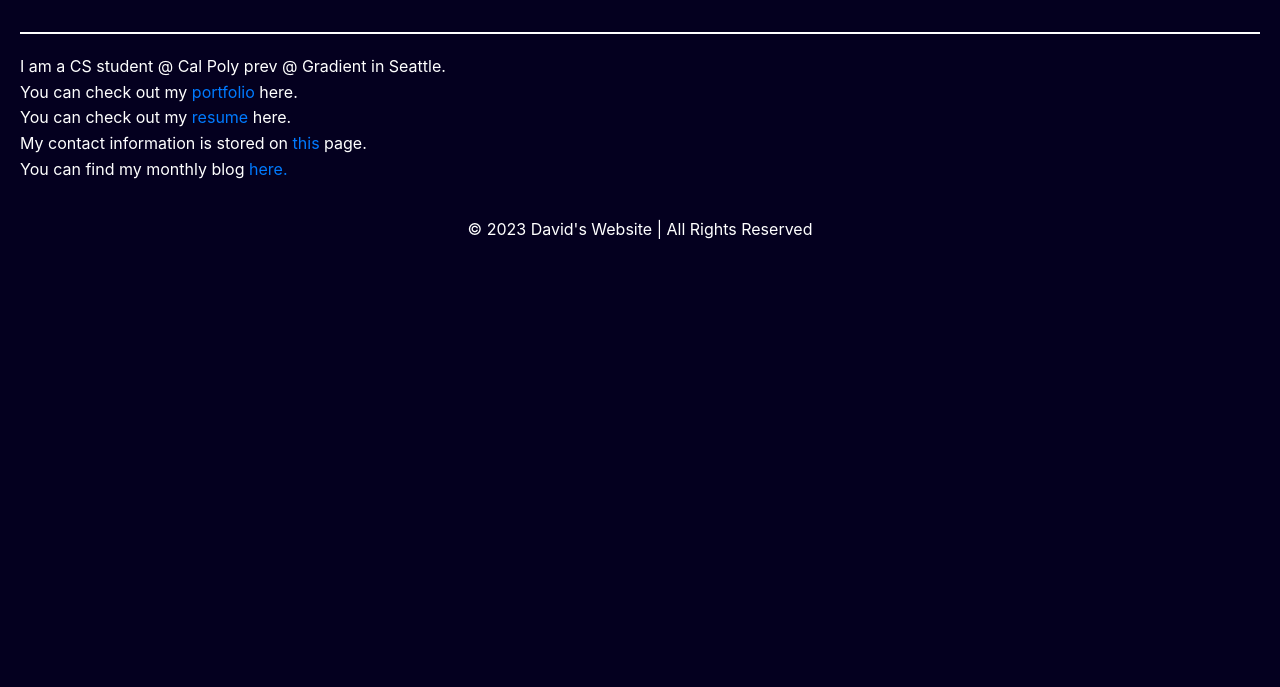
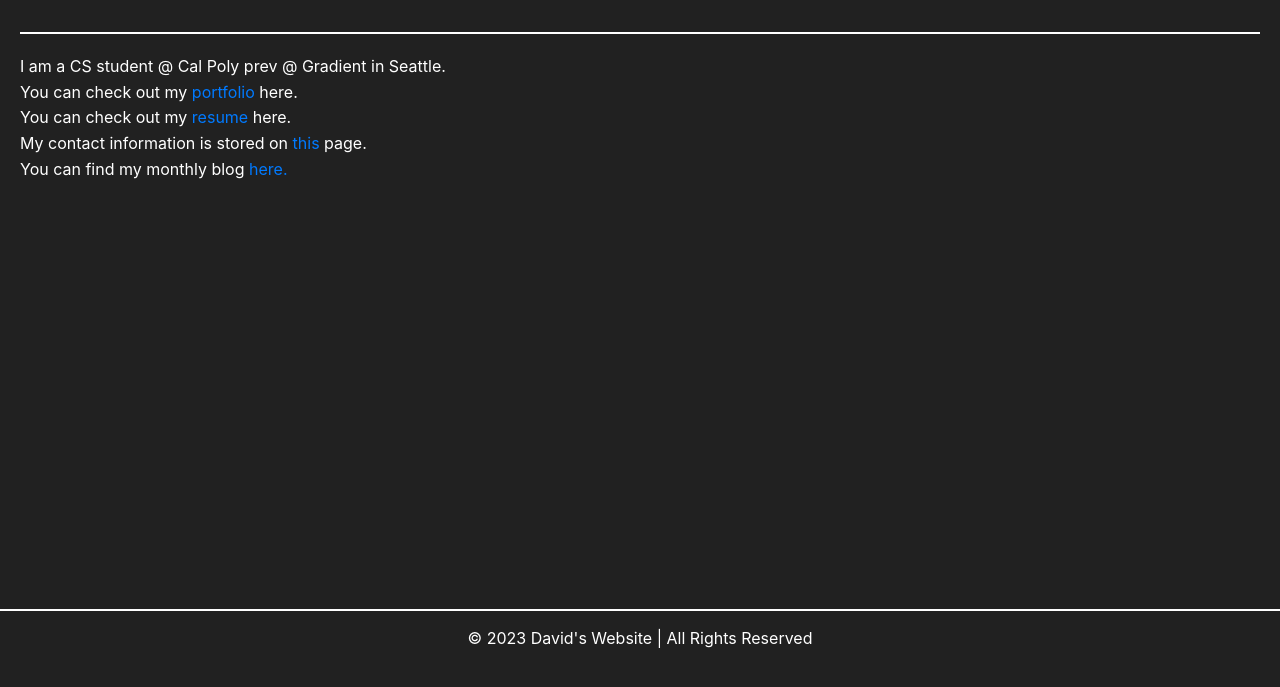
Before and after one commit to dbenshachar/starter_pack, a plain HTML site: page index.html in a window 1280 px wide. Shown: the part 113-800 px from the top of the page. Drawn offline with Linux system fonts and the light colour scheme.

Commit message:
feat: fix issue with bottom copywrite.

```diff
--- a/styles.css
+++ b/styles.css
@@ -2,10 +2,11 @@ body {
   margin: 0;
   font-family: -apple-system, BlinkMacSystemFont, "Segoe UI", Roboto,
     "Helvetica Neue", Helvetica, Arial, sans-serif;
-  background-color: #04001f;
+  background-color: #212121;
   color: #ffffff;
   line-height: 1.6;
   padding: 20px;
+  padding-bottom: 70px;
 }
 
 .container {
@@ -21,11 +22,15 @@ body {
 }
 
 footer {
-  background-color: #04001f;
+  background-color: #212121;
   color: #ffffff;
   text-align: center;
   padding: 15px 0;
-  margin-top: 20px;
+  border-top: 2px solid #ffffff;
+  position: fixed;
+  bottom: 0;
+  left: 0;
+  width: 100%;
 }
 
 html,
```
